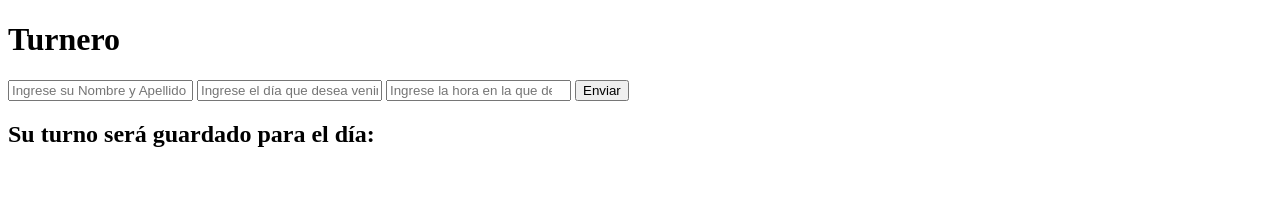
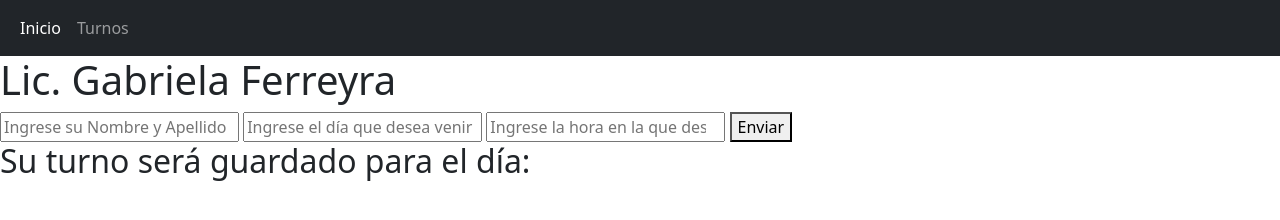
Before and after one commit to benjapaz57/Javascript-coder, a plain HTML site: page turnos.html in a window 1280 px wide. Drawn offline with nearby package versions, Linux system fonts and the light colour scheme.

Commit message:
nav a turnero

```diff
--- a/turnos.html
+++ b/turnos.html
@@ -5,10 +5,32 @@
     <meta http-equiv="X-UA-Compatible" content="IE=edge">
     <meta name="viewport" content="width=device-width, initial-scale=1.0">
     <title>Gaby Ferreyra</title>
+    <link href="https://cdn.jsdelivr.net/npm/bootstrap@5.0.2/dist/css/bootstrap.min.css" rel="stylesheet" integrity="sha384-EVSTQN3/azprG1Anm3QDgpJLIm9Nao0Yz1ztcQTwFspd3yD65VohhpuuCOmLASjC" crossorigin="anonymous">
+
 </head>
 <body>
+    <!-- Nav start -->
+    <nav class="navbar navbar-expand-lg navbar-dark bg-dark">
+        <div class="container-fluid">
+        <button class="navbar-toggler" type="button" data-bs-toggle="collapse" data-bs-target="#navbarSupportedContent" aria-controls="navbarSupportedContent" aria-expanded="false" aria-label="Toggle navigation">
+            <span class="navbar-toggler-icon"></span>
+        </button>
+        <div class="collapse navbar-collapse" id="navbarSupportedContent">
+            <ul class="navbar-nav me-auto mb-2 mb-lg-0">
+            <li class="nav-item">
+                <a class="nav-link active" aria-current="page" href="index.html">Inicio</a>
+            </li>
+            <li class="nav-item">
+                <a class="nav-link" href="turnos.html">Turnos</a>
+            </li>
+            </ul>
+        </div>
+        </div>
+    </nav>
 
-    <h1>Turnero</h1>
+    <!-- End Nav -->
+
+    <h1>Lic. Gabriela Ferreyra</h1>
 
     <div >
         <form action="*" method="post" id="formulario">
@@ -27,6 +49,8 @@
 
     <script src="js/jquery.js"></script>
     <script src="./js/turnos.js"></script>
+    <!-- Option 1: Bootstrap Bundle with Popper -->
+    <script src="https://cdn.jsdelivr.net/npm/bootstrap@5.0.2/dist/js/bootstrap.bundle.min.js" integrity="sha384-MrcW6ZMFYlzcLA8Nl+NtUVF0sA7MsXsP1UyJoMp4YLEuNSfAP+JcXn/tWtIaxVXM" crossorigin="anonymous"></script>
 
 </body>
 </html>
```
